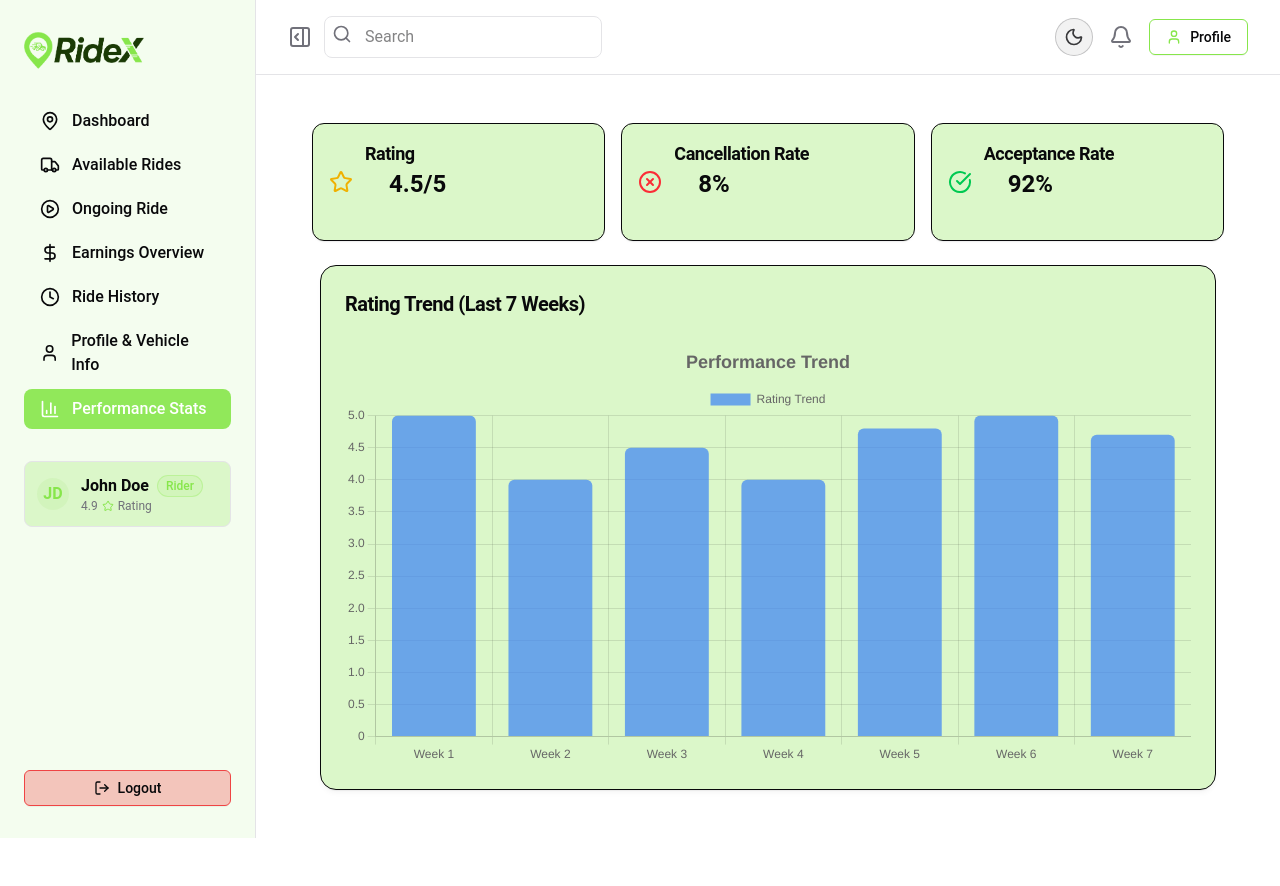
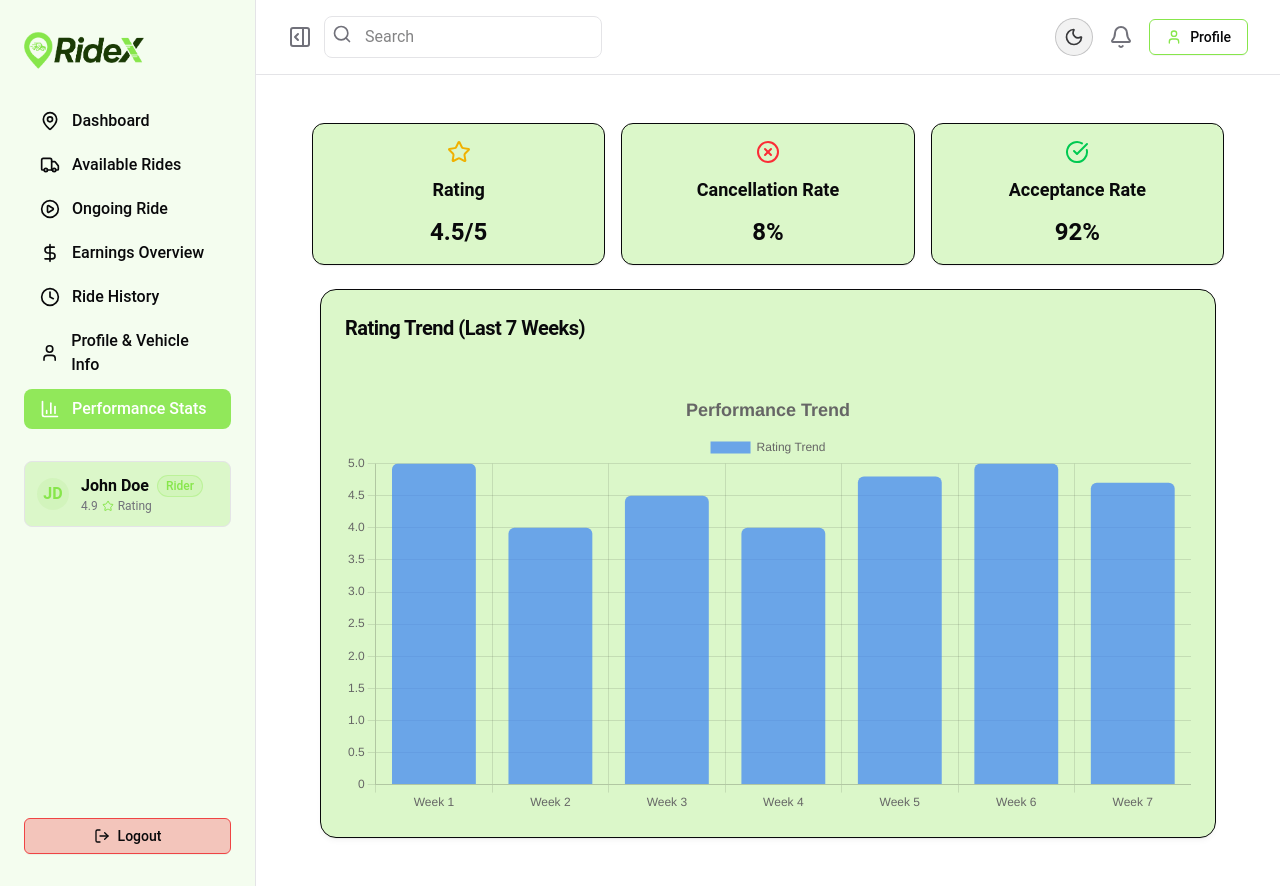
Before and after one commit to rubel6610/RideX-Frontend, a Next.js app: page /dashboard/performance-stats in a window 1280 px wide. Before the commit the page ends 838 px from the top, so only its background shows below. Built offline with nearby package versions, Linux system fonts and the light colour scheme.

Commit message:
Update dashboard rider role routes

```diff
--- a/src/app/dashboard/earnings/page.jsx
+++ b/src/app/dashboard/earnings/page.jsx
@@ -55,29 +55,29 @@ export default function EarningPage() {
   };
 
   return (
-    <div className="p-4 space-y-6">
+    <div className="p-4 space-y-6 max-w-5xl mx-auto">
       {/* Top 3 summary cards */}
       <div className="grid grid-cols-1 sm:grid-cols-3 gap-4">
         <Card className="shadow-md rounded-xl p-4 text-center">
-          <CardTitle className="text-lg font-semibold">Today's Earning</CardTitle>
-          <CardContent className="text-2xl font-bold text-primary">${summary.today}</CardContent>
+          <h2 className="text-lg font-semibold">Today's Earning</h2>
+          <h2 className="text-2xl font-bold text-primary">${summary.today}</h2>
         </Card>
 
         <Card className="shadow-md rounded-xl p-4 text-center">
-          <CardTitle className="text-lg font-semibold">This Week</CardTitle>
-          <CardContent className="text-2xl font-bold text-primary">${summary.week}</CardContent>
+          <h2 className="text-lg font-semibold">This Week</h2>
+          <h2 className="text-2xl font-bold text-primary">${summary.week}</h2>
         </Card>
 
         <Card className="shadow-md rounded-xl p-4 text-center">
-          <CardTitle className="text-lg font-semibold">This Month</CardTitle>
-          <CardContent className="text-2xl font-bold text-primary">${summary.month}</CardContent>
+          <h2 className="text-lg font-semibold">This Month</h2>
+          <h2 className="text-2xl font-bold text-primary">${summary.month}</h2>
         </Card>
       </div>
 
       {/* Chart + Period toggle */}
       <Card className="max-w-4xl mx-auto shadow-lg rounded-2xl">
         <CardHeader className="flex flex-col sm:flex-row sm:justify-between sm:items-center">
-          <CardTitle className="text-xl font-semibold">Earnings Chart</CardTitle>
+          <h2 className="text-xl font-semibold">Earnings Chart</h2>
           <div className="flex gap-2 mt-2 sm:mt-0">
             {["daily","weekly","monthly"].map((p) => (
               <button
@@ -91,11 +91,9 @@ export default function EarningPage() {
           </div>
         </CardHeader>
 
-        <CardContent>
-          <div className="overflow-x-auto">
+          <div className="overflow-x-auto p-6">
             <Bar data={data} options={options} />
           </div>
-        </CardContent>
       </Card>
     </div>
   );
--- a/src/app/dashboard/performance-stats/page.jsx
+++ b/src/app/dashboard/performance-stats/page.jsx
@@ -48,47 +48,40 @@ export default function PerformanceStats() {
   };
 
   return (
-    <div className="p-4 space-y-6">
+    <div className="p-4 space-y-6 max-w-5xl mx-auto">
       {/* Top 3 summary cards */}
       <div className="grid grid-cols-1 sm:grid-cols-3 gap-4">
         {/* Rating */}
-        <Card className="shadow-md rounded-xl p-4 flex items-center gap-3">
+        <Card className="shadow-md rounded-xl p-4 flex flex-col justify-center items-center gap-3">
           <Star className="w-6 h-6 text-yellow-500" />
-          <div>
-            <CardTitle className="text-lg font-semibold">Rating</CardTitle>
-            <CardContent className="text-2xl font-bold">{performance.rating}/5</CardContent>
-          </div>
+          <h3 className="text-lg font-semibold">Rating</h3>
+          <h3 className="text-2xl font-bold">{performance.rating}/5</h3>
         </Card>
 
         {/* Cancellation Rate */}
-        <Card className="shadow-md rounded-xl p-4 flex items-center gap-3">
+        <Card className="shadow-md rounded-xl p-4 flex flex-col justify-center items-center gap-3">
           <XCircle className="w-6 h-6 text-red-500" />
-          <div>
-            <CardTitle className="text-lg font-semibold">Cancellation Rate</CardTitle>
-            <CardContent className="text-2xl font-bold">{performance.cancelledRate}%</CardContent>
-          </div>
+          <h3 className="text-lg font-semibold">Cancellation Rate</h3>
+          <h3 className="text-2xl font-bold">{performance.cancelledRate}%</h3>
         </Card>
 
         {/* Acceptance Rate */}
-        <Card className="shadow-md rounded-xl p-4 flex items-center gap-3">
+        <Card className="shadow-md rounded-xl p-4 flex flex-col justify-center items-center gap-3">
           <CheckCircle className="w-6 h-6 text-green-500" />
-          <div>
-            <CardTitle className="text-lg font-semibold">Acceptance Rate</CardTitle>
-            <CardContent className="text-2xl font-bold">{performance.acceptanceRate}%</CardContent>
-          </div>
+          <h3 className="text-lg font-semibold">Acceptance Rate</h3>
+          <h3 className="text-2xl font-bold">{performance.acceptanceRate}%</h3>
         </Card>
       </div>
 
       {/* Trend chart */}
       <Card className="max-w-4xl mx-auto shadow-lg rounded-2xl">
-        <CardHeader>
+        <div className="p-6">
           <CardTitle className="text-xl font-semibold">Rating Trend (Last 7 Weeks)</CardTitle>
-        </CardHeader>
-        <CardContent>
-          <div className="overflow-x-auto">
+        </div>
+
+          <div className="overflow-x-auto p-6">
             <Bar data={data} options={options} />
           </div>
-        </CardContent>
       </Card>
     </div>
   );
--- a/src/app/dashboard/profile-vehicle-info/page.jsx
+++ b/src/app/dashboard/profile-vehicle-info/page.jsx
@@ -62,9 +62,9 @@ export default function ProfileVehicleInfoPage() {
   return (
     <Card className="max-w-2xl mx-auto shadow-lg rounded-2xl mt-6">
       <CardHeader>
-        <CardTitle className="text-xl font-semibold">
+        <h2 className="text-2xl font-semibold">
           {currentRider.fullName}
-        </CardTitle>
+        </h2>
         <p className="text-sm text-muted-foreground">{currentRider.email}</p>
       </CardHeader>
 
--- a/src/app/dashboard/ride-history/page.jsx
+++ b/src/app/dashboard/ride-history/page.jsx
@@ -61,28 +61,28 @@ export default function RideHistory() {
         {/* Completed Rides */}
         <Card className="shadow-md rounded-xl p-4 flex flex-col items-center gap-2">
           <CheckCircle className="w-6 h-6 text-green-500" />
-          <CardTitle className="text-lg font-semibold">Completed Rides</CardTitle>
-          <CardContent className="text-2xl font-bold text-primary">
+          <h2 className="text-lg font-semibold">Completed Rides</h2>
+          <h2 className="text-2xl font-bold text-primary">
             {summary.totalRides}
-          </CardContent>
+          </h2>
         </Card>
 
         {/* Average Rating */}
         <Card className="shadow-md rounded-xl p-4 flex flex-col items-center gap-2">
           <Star className="w-6 h-6 text-yellow-500" />
-          <CardTitle className="text-lg font-semibold">Average Rating</CardTitle>
-          <CardContent className="text-2xl font-bold text-primary">
+          <h2 className="text-lg font-semibold">Average Rating</h2>
+          <h2 className="text-2xl font-bold text-primary">
             {summary.avgRating.toFixed(1)}/5
-          </CardContent>
+          </h2>
         </Card>
 
         {/* Total Commission */}
         <Card className="shadow-md rounded-xl p-4 flex flex-col items-center gap-2">
           <DollarSign className="w-6 h-6 text-blue-500" />
-          <CardTitle className="text-lg font-semibold">Total Commission</CardTitle>
-          <CardContent className="text-2xl font-bold text-primary">
+          <h2 className="text-lg font-semibold">Total Commission</h2>
+          <h2 className="text-2xl font-bold text-primary">
             ${summary.totalCommission}
-          </CardContent>
+          </h2>
         </Card>
       </div>
 
```
